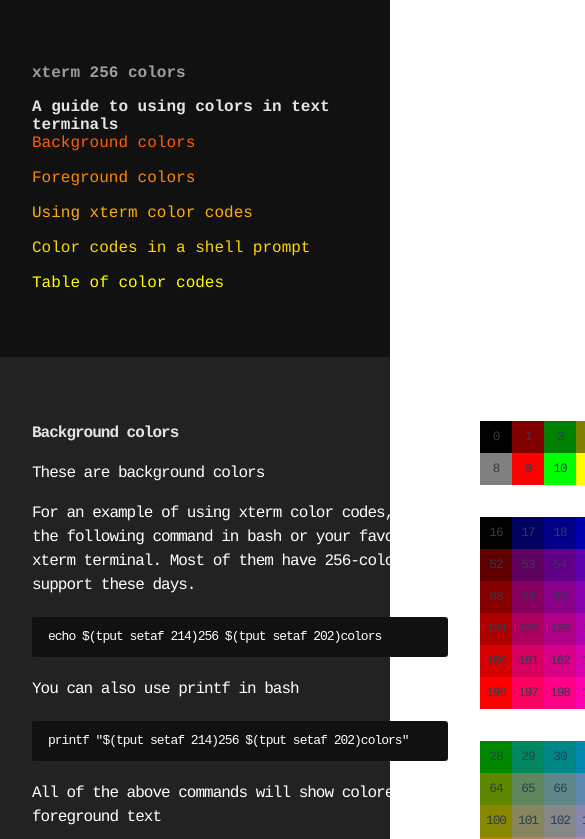
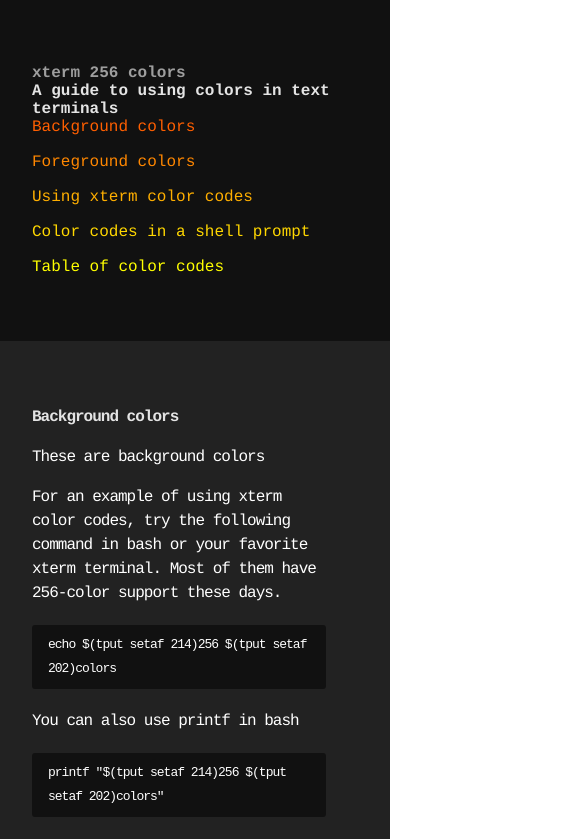
Before and after one commit to linrock/256-colors, a Vue app: page / in a window 390 px wide. Shown: the top 839 px of the page, 585 px wide, since content can reach past the window. Built offline with nearby package versions, Linux system fonts and the light colour scheme.

Commit message:
Fix some css and responsive sizing

```diff
--- a/src/App.vue
+++ b/src/App.vue
@@ -16,10 +16,11 @@
           color-span(code="220") Color codes in a shell prompt
         a(href="#table-of-color-codes")
           color-span(code="226") Table of color codes
-  color-squares
-  example
-  prompt-example
-  color-table
+  main
+    color-squares
+    example
+    prompt-example
+    color-table
   footer
     .container
       a(href="https://robotmoon.com") home
@@ -87,17 +88,19 @@
   h1
     color #9e9e9e
     font-size 1rem
-    margin 0 0 1rem 0
+    margin 0
+
+  h2
+    color #ddd
+    font-weight bold
 
   h3
     color #e4e4e4
     font-size 1rem
     margin 0
 
-  h2
-    color #ddd
-    font-weight bold
-    margin 0 0 25px
+  header aside
+    width 50%
 
   .container
     width 60rem
@@ -107,18 +110,13 @@
   .flex-responsive
     display flex
 
-  @media screen and (max-width: 56rem)
+  @media screen and (max-width: 60rem)
+    .container
+      width 100%
+      > *
+        width 100% !important
+
     .flex-responsive
       display block
-      width 100%
-
-      > *
-        width 100%
-
-  aside
-    width 50%
-
-  .main
-    margin 40px auto
 
 </style>
--- a/src/sections/ColorSquares.vue
+++ b/src/sections/ColorSquares.vue
@@ -1,7 +1,7 @@
 <template lang="pug">
 div
   section#background-colors.color-squares
-    .container
+    .container.flex-responsive
       aside
         h3 Background colors
         p
@@ -40,7 +40,7 @@
                  :code="231 + i") {{ 231 + i }}
 
   section#foreground-colors.color-text
-    .container
+    .container.flex-responsive
       aside
         h3 Foreground colors
         div
@@ -100,9 +100,6 @@
 <style lang="stylus" scoped>
   square-size = 2rem
 
-  .container
-    display flex
-
   section
     padding-top 2rem
     padding-bottom 2.5rem
--- a/src/sections/Example.vue
+++ b/src/sections/Example.vue
@@ -50,14 +50,12 @@
 <style lang="stylus" scoped>
   .example
     color white
-    padding 40px 0
+    padding 2rem 0
     background #333
-    line-height 22px
-    font-size 14px
 
   code
     border-radius 3px
-    padding 8px 16px
+    padding 0.5rem 1rem
     background #111
     margin 20px 0
     display block
```
